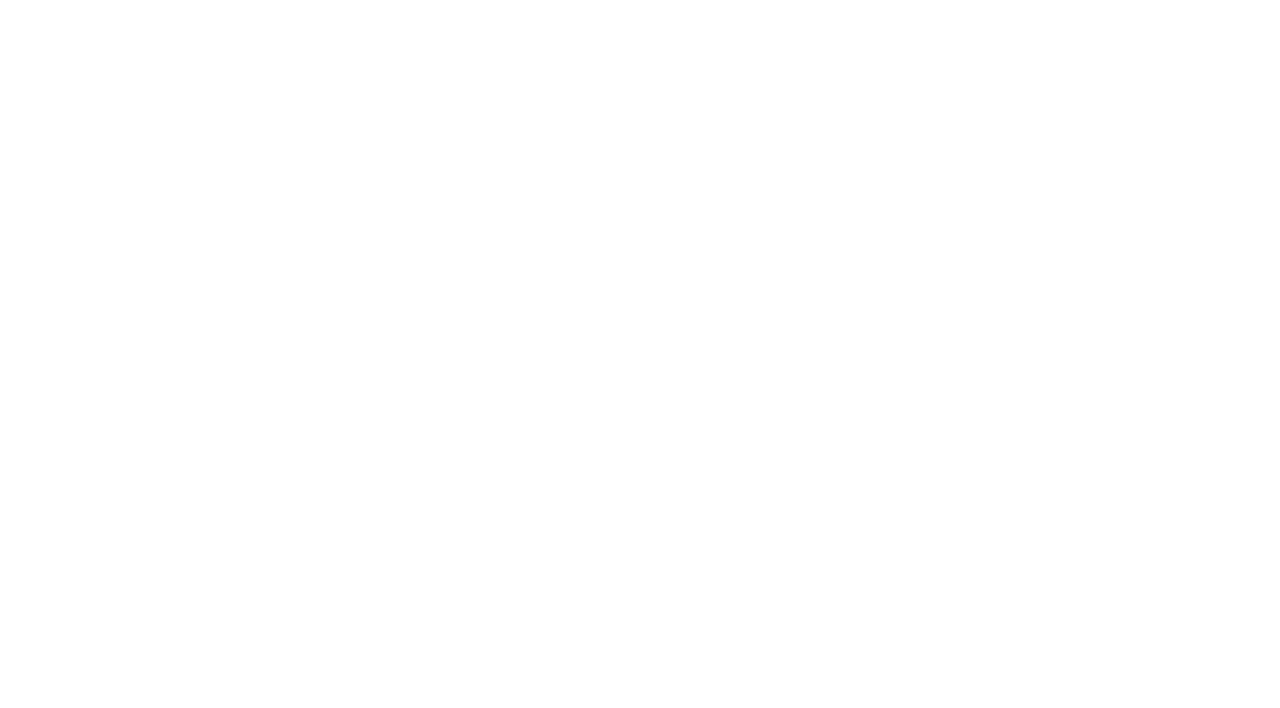
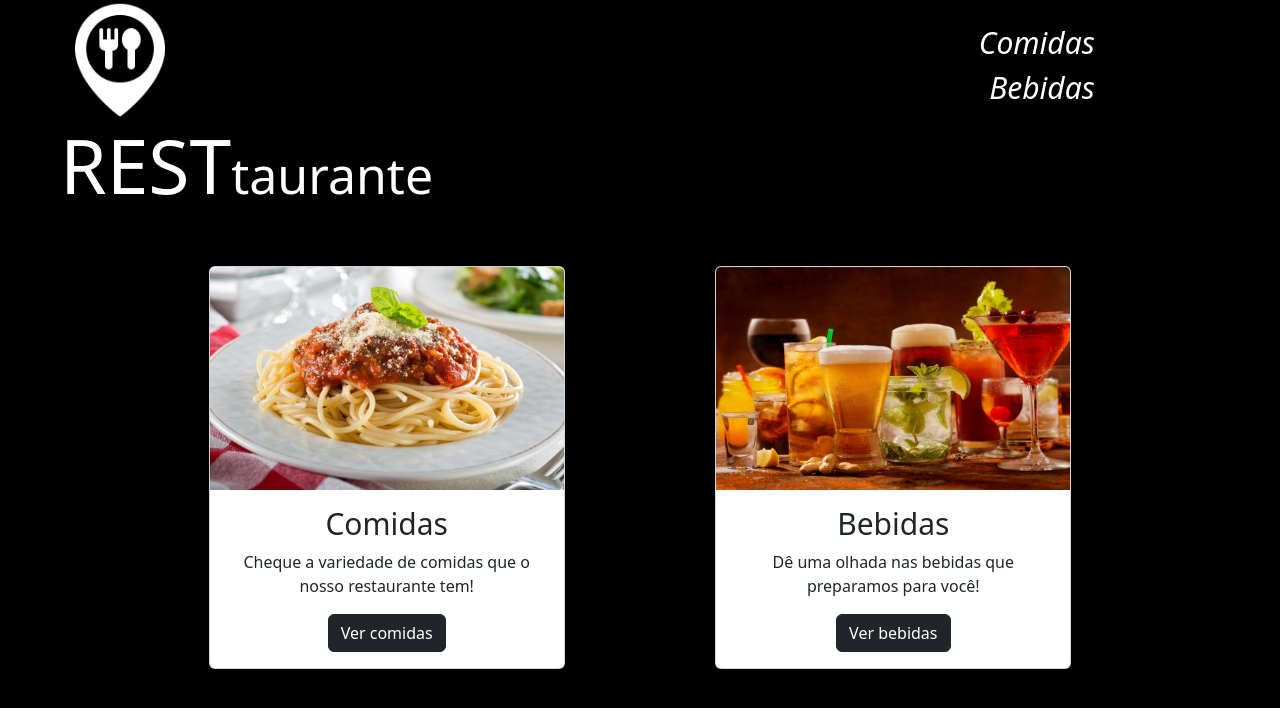
Before and after one commit to luisbazzo/RestAPI-MongoDB, a website: page public/index.html in a window 1280 px wide. Drawn offline with nearby package versions, Linux system fonts and the light colour scheme.

Commit message:
modificações página html

```diff
--- a/api/index.js
+++ b/api/index.js
@@ -1,4 +1,4 @@
-import express from 'exoress';
+import express from 'express';
 
 const app = express();
 const port = 2002;
--- a/public/index.html
+++ b/public/index.html
@@ -1,12 +1,66 @@
-<!DOCTYPE html>
-<html lang="en">
-    <head>
-        <meta charset="UTF-8">
-        <meta http-equiv="X-UA-Compatible" content="IE=edge">
-        <meta name="viewport" content="width=device-width, initial-scale=1.0">
-        <title>RESTtaurante - RestAPI com MongoDB</title>
-    </head>
-    <body>
+<!doctype html>
+<html lang="en" style="font-family: 'Poppins', sans-serif;">
+  <head>
+    <meta charset="utf-8">
+    <meta name="viewport" content="width=device-width, initial-scale=1">
+    <title>RESTtaurante - RestAPI com MongoDB</title>
+    <link href="https://cdn.jsdelivr.net/npm/bootstrap@5.3.2/dist/css/bootstrap.min.css" rel="stylesheet" integrity="sha384-T3c6CoIi6uLrA9TneNEoa7RxnatzjcDSCmG1MXxSR1GAsXEV/Dwwykc2MPK8M2HN" crossorigin="anonymous">
+    <link rel="preconnect" href="https://fonts.googleapis.com">
+    <link rel="preconnect" href="https://fonts.gstatic.com" crossorigin>
+    <link href="https://fonts.googleapis.com/css2?family=Poppins:wght@400;500&display=swap" rel="stylesheet">
+    <style>
+        .clear{
+            clear: both;
+        }
 
-    </body>
+        ul li a{
+            text-decoration: none;
+            color: white;
+        }
+    </style>
+</head>
+  <body class="bg-black">
+    <div class="container-fluid">
+        <header>
+            <div class="row">
+                <div class="col-4 ms-5">
+                    <img src="images/restaurant.png" class="rounded float-start" style="max-width: 120px; max-height: 120px;">
+                    <h2 class="text-center me-5 mt-2" style="color: white; font-size: 50px; font-weight: 500;"><span style="font-size: 75px;">REST</span>taurante</h2>
+                </div>
+                <div class="col-6 text-end" style="float: right; position: relative; top: 20px; padding: 0 20px;">
+                    <ul style="list-style-type: none; color: white; font-size: 30px; font-weight: 400; font-style: italic;">
+                        <li><a href="">Comidas</a></li>
+                        <li><a href="">Bebidas</a></li>
+                    </ul>
+                </div>
+                <div class="clear"></div><!--clear-->
+            </div><!--row-->
+            <div class="container text-center">
+                <div class="row mt-5 justify-content-evenly">
+                    <div class="col-4 align-middle">
+                        <div class="card" style="min-width: 18rem;">
+                        <img src="images/receitas-de-comidas-italianas.jpg" class="card-img-top" alt="...">
+                        <div class="card-body">
+                          <h5 class="card-title" style="font-size: 30px; font-weight: 500;">Comidas</h5>
+                          <p class="card-text">Cheque a variedade de comidas que o nosso restaurante tem!</p>
+                          <a href="#" class="btn btn-dark">Ver comidas</a>
+                        </div>
+                      </div>
+                    </div>
+                    <div class="col-4 align-middle">
+                        <div class="card" style="min-width: 18rem;">
+                            <img src="images/bebidas.png" class="card-img-top" alt="...">
+                            <div class="card-body">
+                              <h5 class="card-title" style="font-size: 30px; font-weight: 500;">Bebidas</h5>
+                              <p class="card-text">Dê uma olhada nas bebidas que preparamos para você!</p>
+                              <a href="#" class="btn btn-dark">Ver bebidas</a>
+                            </div>
+                          </div>
+                    </div>
+                </div><!--row-->
+            </div><!--container-->
+        </header>
+    </div><!--container-->
+    <script src="https://cdn.jsdelivr.net/npm/bootstrap@5.3.2/dist/js/bootstrap.bundle.min.js" integrity="sha384-C6RzsynM9kWDrMNeT87bh95OGNyZPhcTNXj1NW7RuBCsyN/o0jlpcV8Qyq46cDfL" crossorigin="anonymous"></script>
+  </body>
 </html>
```
Also changed, not shown: public/images/bebidas.png (added), public/images/receitas-de-comidas-italianas.jpg (added), public/images/restaurant.png (added).
